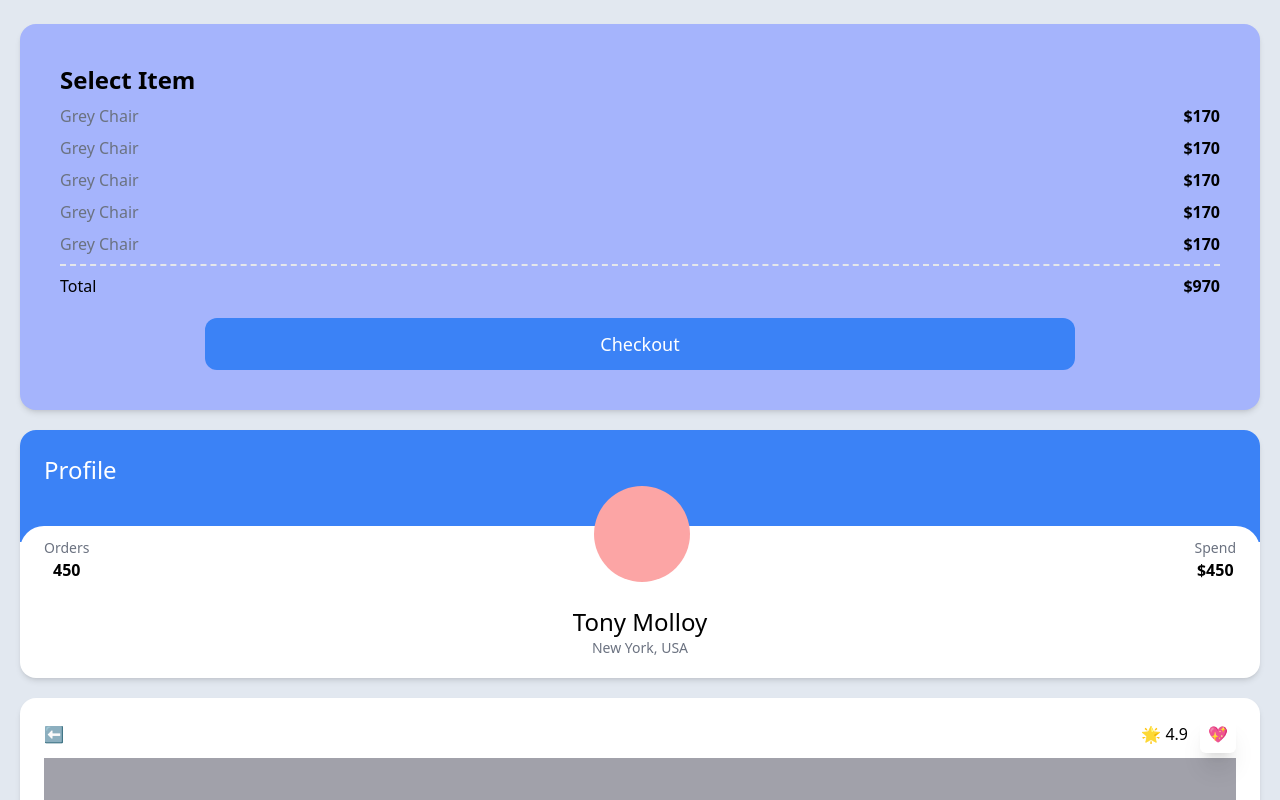
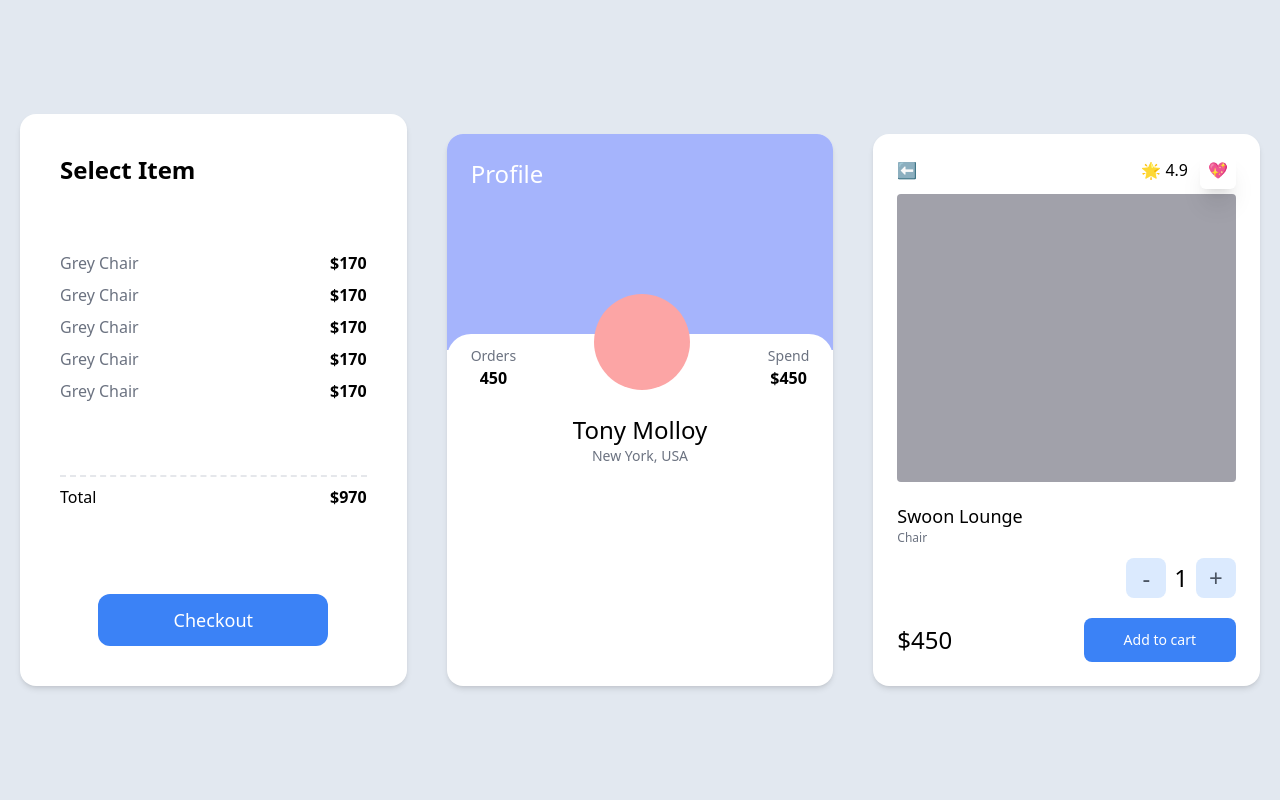
Before and after one commit to sorious77/carrot-market, a Next.js app: page / in a window 1280 px wide. Shown: the top 800 px of the page. Built offline with nearby package versions, Linux system fonts and the light colour scheme.

Commit message:
#4.10 Responsive Modifiers part Two

```diff
--- a/pages/index.tsx
+++ b/pages/index.tsx
@@ -2,8 +2,8 @@ import type { NextPage } from "next";
 
 const Home: NextPage = () => {
   return (
-    <div className="bg-slate-200 py-6 px-5 flex flex-col space-y-5 min-h-screen">
-      <div className="bg-white p-10 rounded-2xl shadow-md sm:bg-red-300 md:bg-teal-300 lg:bg-yellow-300 xl:bg-indigo-300 2xl:bg-pink-300">
+    <div className="bg-slate-200 py-6 px-5 space-y-5 min-h-screen grid gap-10 lg:grid-cols-2 xl:grid-cols-3 xl:place-content-center">
+      <div className="bg-white p-10 rounded-2xl shadow-md flex flex-col justify-between">
         <span className="text-2xl font-semibold">Select Item</span>
         <ul>
           {[1, 2, 3, 4, 5].map((i) => (
@@ -22,7 +22,7 @@ const Home: NextPage = () => {
         </button>
       </div>
       <div className="bg-white rounded-2xl shadow-md overflow-hidden group">
-        <div className="bg-blue-500 p-6 pb-14">
+        <div className="portrait:bg-blue-500 landscape:bg-indigo-300 p-6 pb-14 xl:pb-40">
           <span className="text-white text-2xl">Profile</span>
         </div>
         <div className="rounded-3xl p-6 bg-white relative -top-4">
@@ -37,13 +37,13 @@ const Home: NextPage = () => {
               <span className="font-bold">$450</span>
             </div>
           </div>
-          <div className=" flex flex-col items-center -mt-10 -mb-5">
+          <div className="flex flex-col items-center -mt-10 -mb-5">
             <span className="text-2xl font-medium">Tony Molloy</span>
             <span className="text-sm text-gray-500">New York, USA</span>
           </div>
         </div>
       </div>
-      <div className="bg-white p-6 rounded-2xl shadow-md">
+      <div className="bg-white p-6 rounded-2xl shadow-md lg:col-span-2 xl:col-span-1">
         <div className="flex justify-between mb-3">
           <span>⬅️</span>
           <div className="space-x-3">
@@ -51,14 +51,15 @@ const Home: NextPage = () => {
             <span className="shadow-xl p-2 rounded-md">💖</span>
           </div>
         </div>
-        <div className="bg-zinc-400 h-72 mb-5" />
+        <div className="bg-zinc-400 h-72 mb-5 rounded" />
         <div className="flex flex-col">
           <span className="font-medium text-lg">Swoon Lounge</span>
           <span className="text-xs text-gray-500">Chair</span>
           <div className="mt-3 mb-5 flex justify-between items-center">
             <div className="space-x-2">
-              {["yellow", "indigo", "teal"].map((color) => (
+              {["yellow", "indigo", "teal"].map((color, idx) => (
                 <button
+                  key={idx}
                   className={`w-5 h-5 rounded-full bg-${color}-500 focus:ring-2 ring-offset-2 ring-${color}-500 transition`}
                 />
               ))}
```
